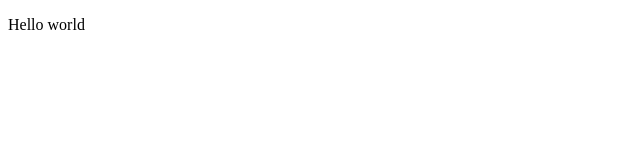
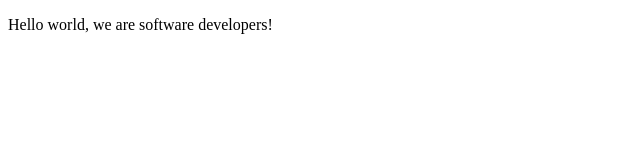
Before and after one commit to Bornittah/Ademola-Agasha-microverse, a plain HTML site: page index.html in a window 1280 px wide. Shown: the whole page, without its empty margins (0-640 px from the left). Drawn offline with Linux system fonts and the light colour scheme.

Commit message:
first commit

```diff
--- a/index.html
+++ b/index.html
@@ -7,21 +7,11 @@
   </head>
 
   <body>
-    <P>Hello world</P>
+    <P>Hello world, we are software developers!</P>
+
     <script src="https://cdn.freecodecamp.org/testable-projects-fcc/v1/bundle.js"></script>
 
-    <!--
 
-    Hello Camper!
-
-    For now, the test suite only works in Chrome!
-    Please read the README below in the JS Editor before beginning.
-    Feel free to delete this message once you have read it.
-    Good luck and Happy Coding!
-
-    - The freeCodeCamp Team
-
-    -->
     <script  src="js/index.js"></script>
   </body>
 </html>
```
